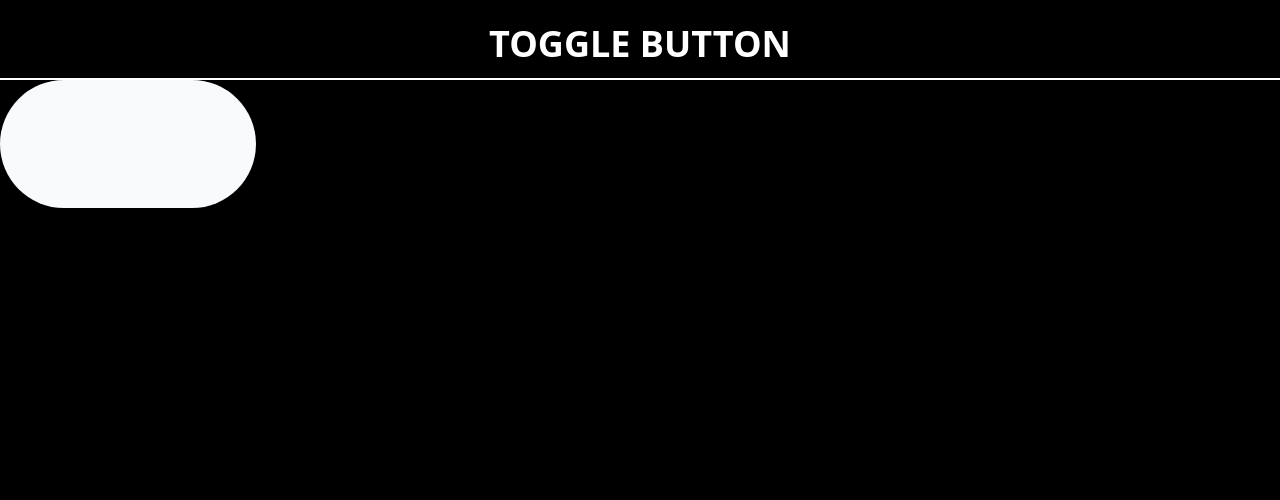
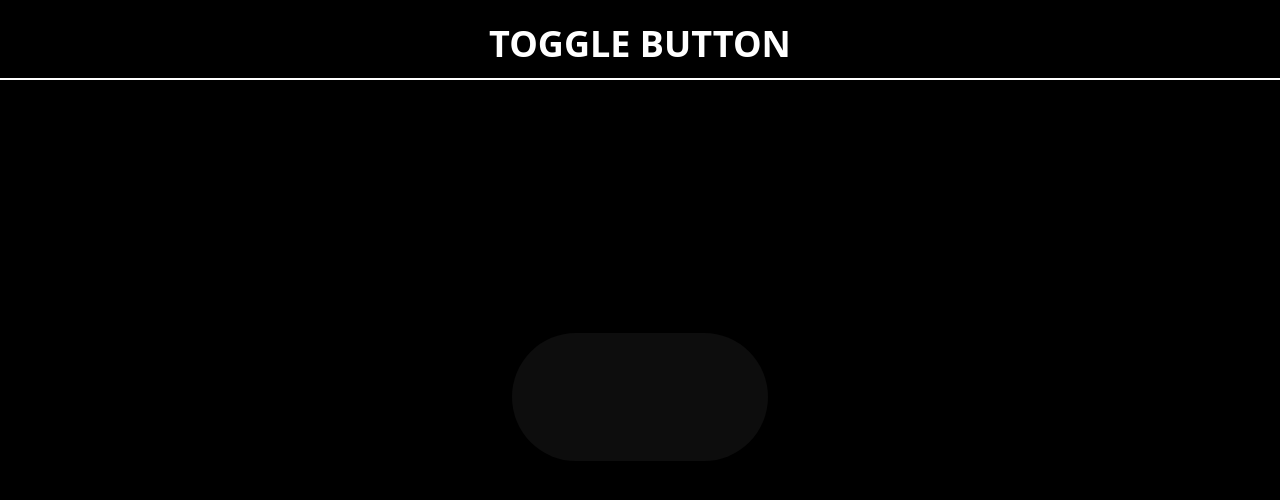
Before and after one commit to OndrejLosensky/toggle-button, a React (Create React App) app: page / in a window 1280 px wide. Shown: the top 500 px of the page. Built offline with nearby package versions, Linux system fonts and the light colour scheme.

Commit message:
centrování + opacity

```diff
--- a/src/App.js
+++ b/src/App.js
@@ -6,10 +6,10 @@ function App() {
   return (
     <section className="w-full h-screen bg-black">
         <div>
-         <Header/>
+          <Header/>
         </div>
-        <div>
-         <Toggle/>
+        <div className="flex justify-center items-center h-[80%]">
+          <Toggle/>
         </div>
     </section>
 
--- a/src/components/toggle/Toggle.js
+++ b/src/components/toggle/Toggle.js
@@ -7,7 +7,7 @@ const Toggle = () => {
     return(
         <div>
             <label htmlFor="toggle-button">
-                <input type="checkbox" id="toggle-button" className="cursor-pointer h-32 w-64 rounded-full appearance-none bg-slate-50"/>
+                <input type="checkbox" id="toggle-button" className="cursor-pointer h-32 w-64 rounded-full appearance-none bg-slate-50 bg-opacity-5"/>
             </label>
         </div>
     )
```
